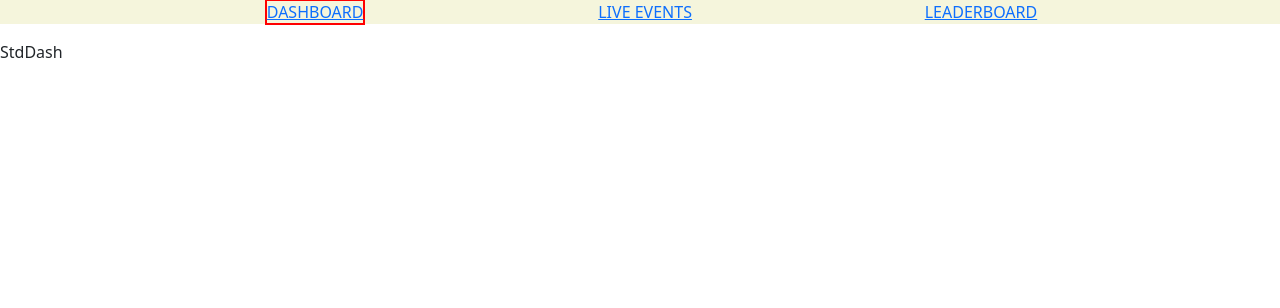
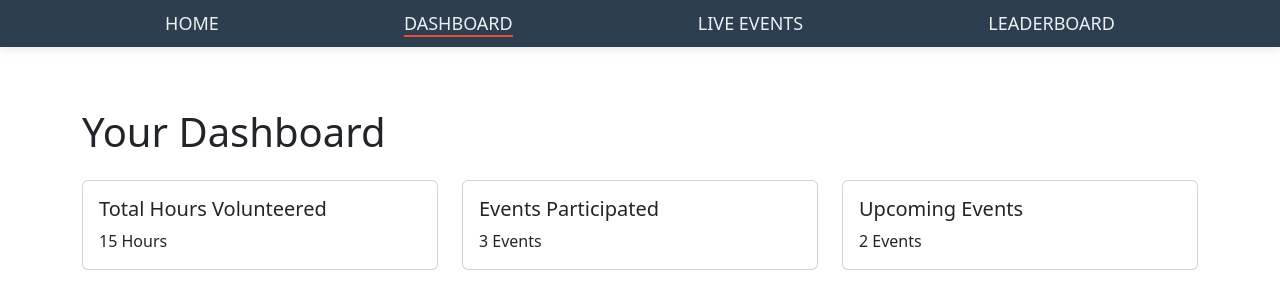
Before and after one commit to Sarvesh1502/VMS, a React (Vite) app: page /stddash in a window 1280 px wide. Shown: the top 308 px of the page. Built offline with nearby package versions, Linux system fonts and the light colour scheme.

Commit message:
Navbar for stdhome

```diff
--- a/src/Pages/Login.jsx
+++ b/src/Pages/Login.jsx
@@ -4,6 +4,7 @@ import './Login.css'
 import { FaUser, FaLock } from "react-icons/fa";
 const Login = () => {
   return (
+    <div className='login-page'>
     <div className='login-container'>
      <div className='wrapper'>
        <form>
@@ -30,6 +31,7 @@ const Login = () => {
        </form>
      </div>
      </div>
+     </div>
   )
 }
 
--- a/src/Pages/Navbar.css
+++ b/src/Pages/Navbar.css
@@ -1,12 +1,52 @@
-ul{
-    list-style: none;
+
+.navbar-container {
+    background-color: #2c3e50;
+    padding: 10px 0;
+    box-shadow: 0px 2px 10px rgba(0, 0, 0, 0.1);
+    position: fixed;
+    top: 0;
+    left: 0;
+    width: 100%;
+    z-index: 1000;
+  }
+
+
+  .navbar {
     display: flex;
     justify-content: space-evenly;
-    padding-right: 10px;
-    background-color: beige;
-}
+    list-style: none;
+    margin: 0;
+    padding: 0;
+  }
 
-.active-link{
- border: 2px solid red;
 
-}
+  .navbar li {
+    margin: 0 20px;
+
+  }
+
+
+  .navbar a {
+    text-decoration: none;
+    font-size: 18px;
+    font-weight: 500;
+    color: #ecf0f1;
+    transition: color 0.3s;
+  }
+
+
+  .navbar a:hover {
+    color: #f39c12;
+  }
+
+
+  .active-link {
+    font-weight: bold;
+    color: #e74c3c;
+    border-bottom: 2px solid #e74c3c;
+  }
+
+
+  body {
+    padding-top: 60px;
+  }
--- a/src/Pages/Navbar.jsx
+++ b/src/Pages/Navbar.jsx
@@ -4,8 +4,15 @@ import './Navbar.css'
 
 function Navbar() {
   return (
-    <div>
-        <ul>
+    <header className='navbar-container' >
+        <ul className='navbar'>
+
+        <li>
+                <NavLink to= '/stdhome' className={({isActive}) => isActive ? "active-link" : ""}>
+                HOME
+                </NavLink>
+            </li>
+
             <li>
                 <NavLink to= '/stddash' className={({isActive}) => isActive ? "active-link" : ""}>
                 DASHBOARD
@@ -24,7 +31,7 @@ function Navbar() {
                 </NavLink>
             </li>
         </ul>
-    </div>
+    </header >
   );
 }
 
--- a/src/Pages/StdDash.jsx
+++ b/src/Pages/StdDash.jsx
@@ -1,9 +1,38 @@
 import React from 'react'
+import { Card, Row, Col } from 'react-bootstrap';
 
 const StdDash = () => {
   return (
-    <div>StdDash</div>
-  )
-}
+    <div className="container mt-5">
+      <h1>Your Dashboard</h1>
+      <Row className="mt-4">
+        <Col md={4}>
+          <Card>
+            <Card.Body>
+              <Card.Title>Total Hours Volunteered</Card.Title>
+              <Card.Text>15 Hours</Card.Text>
+            </Card.Body>
+          </Card>
+        </Col>
+        <Col md={4}>
+          <Card>
+            <Card.Body>
+              <Card.Title>Events Participated</Card.Title>
+              <Card.Text>3 Events</Card.Text>
+            </Card.Body>
+          </Card>
+        </Col>
+        <Col md={4}>
+          <Card>
+            <Card.Body>
+              <Card.Title>Upcoming Events</Card.Title>
+              <Card.Text>2 Events</Card.Text>
+            </Card.Body>
+          </Card>
+        </Col>
+      </Row>
+    </div>
+  );
+};
 
 export default StdDash
--- a/src/index.css
+++ b/src/index.css
@@ -1,4 +1,3 @@
-
 @import url('https://fonts.googleapis.com/css2?family=Poppins:ital,wght@0,100;0,200;0,300;0,400;0,500;0,600;0,700;0,800;0,900;1,100;1,200;1,300;1,400;1,500;1,600;1,700;1,800;1,900&display=swap');
 
 *{
@@ -18,3 +17,10 @@ code{
     color: black;
     background-color: rgb(255, 255, 255);
   }
+
+  body {
+    margin: 0;
+    padding: 0;
+
+
+}
```
Also changed, not shown: src/App.jsx (+7 -1 lines), src/Pages/Student-home.jsx (added, +9 -0 lines), src/Pages/Login.css (line endings or trailing spaces).
